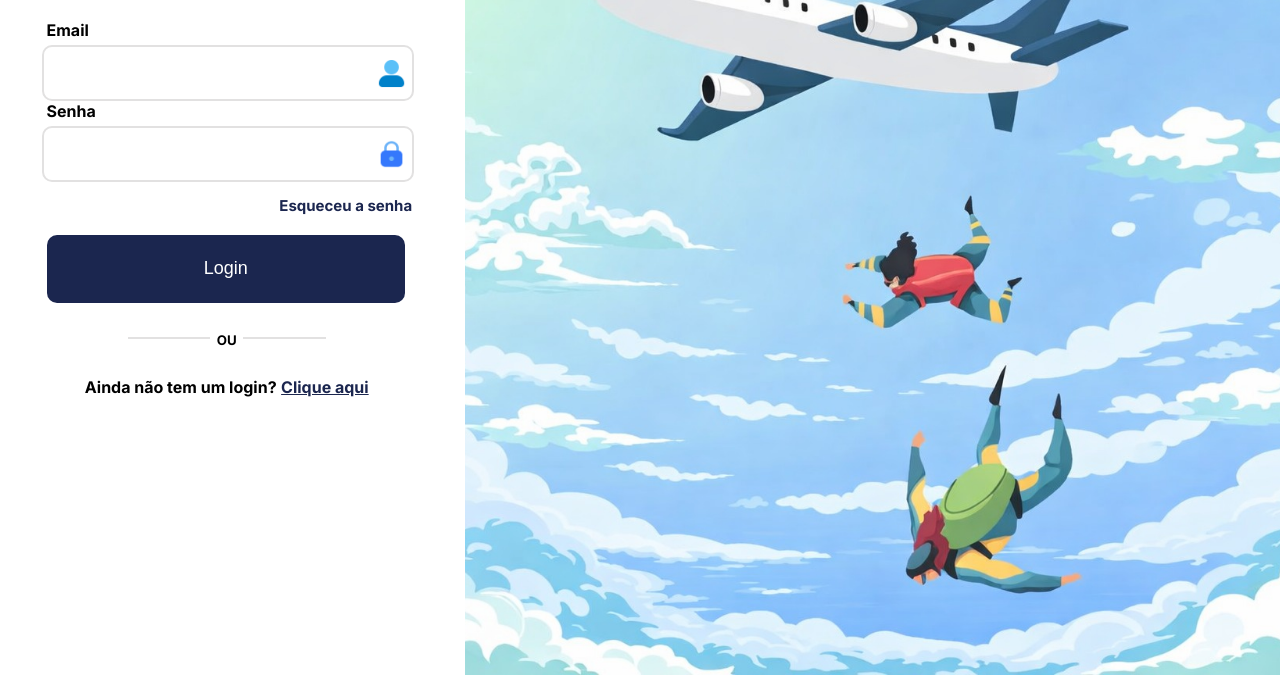
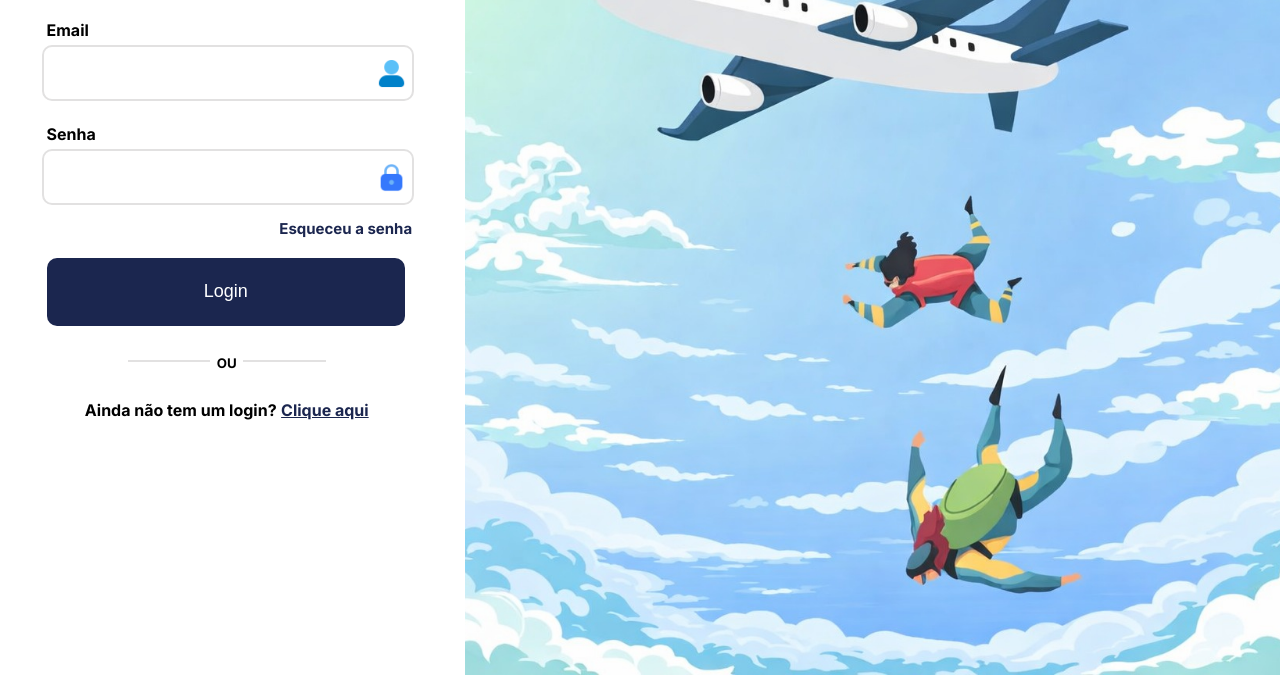
Before and after one commit to Horus-Monitoring/horus.web, a website: page public/login.html in a window 1280 px wide. Shown: the part 125-800 px from the top of the page. Drawn offline with nearby package versions, Linux system fonts and the light colour scheme; a web font is replaced by a local one.

Commit message:
updateCssLogin

```diff
--- a/public/style/login.css
+++ b/public/style/login.css
@@ -132,6 +132,7 @@ header .section_href a:hover {
 
 .loginS {
     margin-left: 10%;
+    margin-top: 5%;
     font-weight: bold;
 }
 
```
